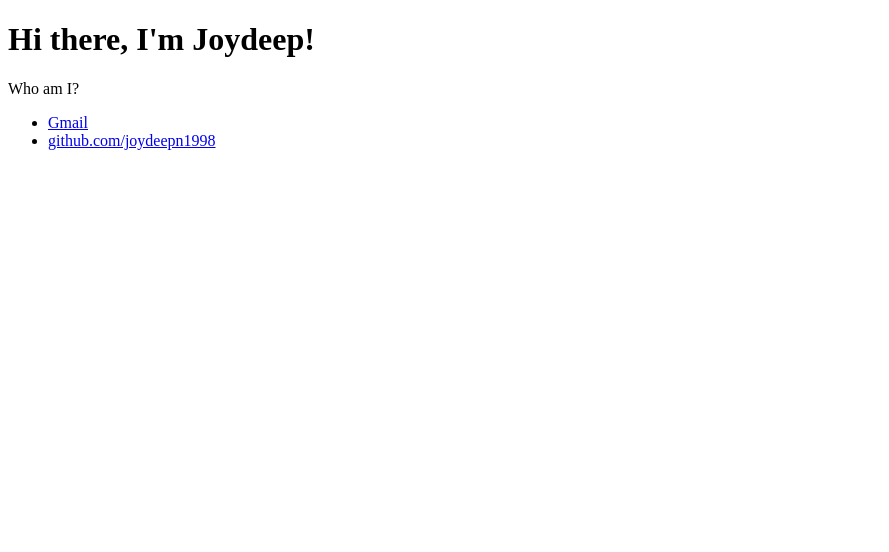
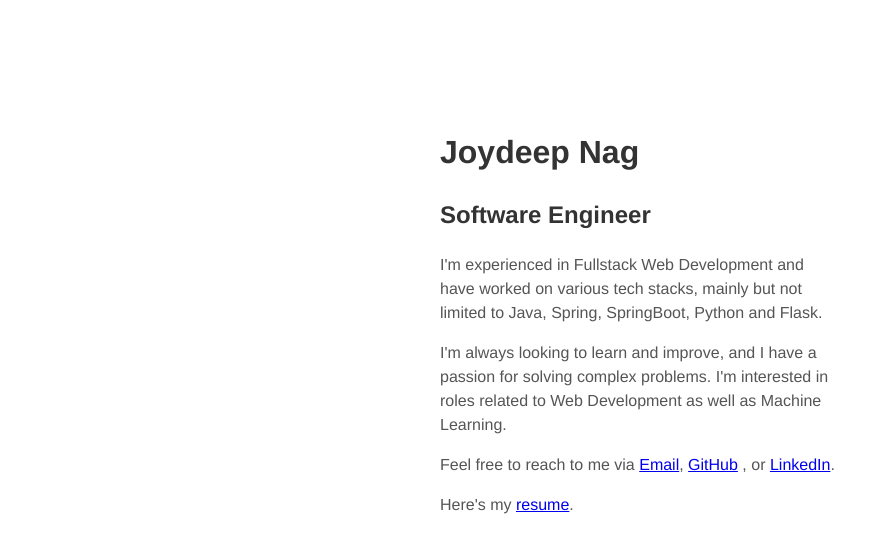
Before and after one commit to joydeepn1998/joydeepn1998.github.io, a plain HTML site: page index.html in a window 1280 px wide. Shown: the whole page, without its empty margins (0-889 px from the left). Drawn offline with Linux system fonts and the light colour scheme.

Commit message:
Added first draft of website

```diff
--- a/index.html
+++ b/index.html
@@ -1,22 +1,19 @@
 <!DOCTYPE html>
 <html>
   <head>
-    <title>Joydeep Nag's Website</title>
+    <link rel="stylesheet" href="style.css">
+    <title>Joydeep Nag</title>
   </head>
   <body>
     <div class="container">
-      <div class="blurb">
-        <h1>Hi there, I'm Joydeep!</h1>
-        <p>Who am I?</p>
-      </div>
+      <h1>Joydeep Nag</h1>
+      <h2>Software Engineer</h2>
+      <p>I'm experienced in Fullstack Web Development and have worked on various tech stacks, mainly but not limited to Java, Spring, SpringBoot, Python and Flask.</p>
+      <p>I'm always looking to learn and improve, and I have a passion for solving complex problems. I'm interested in roles related to Web Development as well as Machine Learning.</p>
     </div>
     <footer>
-      <ul>
-        <li><a href="mailto:joydeepn1998@gmail.com">Gmail</a></li>
-        <li>
-          <a href="https://github.com/joydeepn1998">github.com/joydeepn1998</a>
-        </li>
-      </ul>
+      <p> Feel free to reach to me via <a href="mailto:joydeep.nag@stonybrook.edu">Email</a>, <a href="https://github.com/joydeepn1998">GitHub</a> , or  <a href="https://www.linkedin.com/in/joydeep-nag-7b5598162/">LinkedIn</a>.</p>
+      <p> Here's my <a href="ResumeJoydeepNag.pdf">resume</a>. </p>
     </footer>
   </body>
 </html>
--- /dev/null
+++ b/style.css
@@ -0,0 +1,34 @@
+body {
+    margin: 0 auto;
+    max-width: 25em;
+    font-family: "Helvetica";
+    line-height: 1.5;
+    padding: 4em 1em;
+    background-color: ;
+    color: #555;
+}
+
+h1,
+strong {
+  margin-top: 1em;
+  padding-top: 1em;
+  color: #333;
+}
+
+h2 {
+    color: #333;
+}
+
+code,
+pre {
+  background: #eee;
+}
+
+code {
+  padding: 2px 4px;
+  vertical-align: text-bottom;
+}
+
+pre {
+  padding: 1em;
+}
```
Also changed, not shown: 1 other file.
